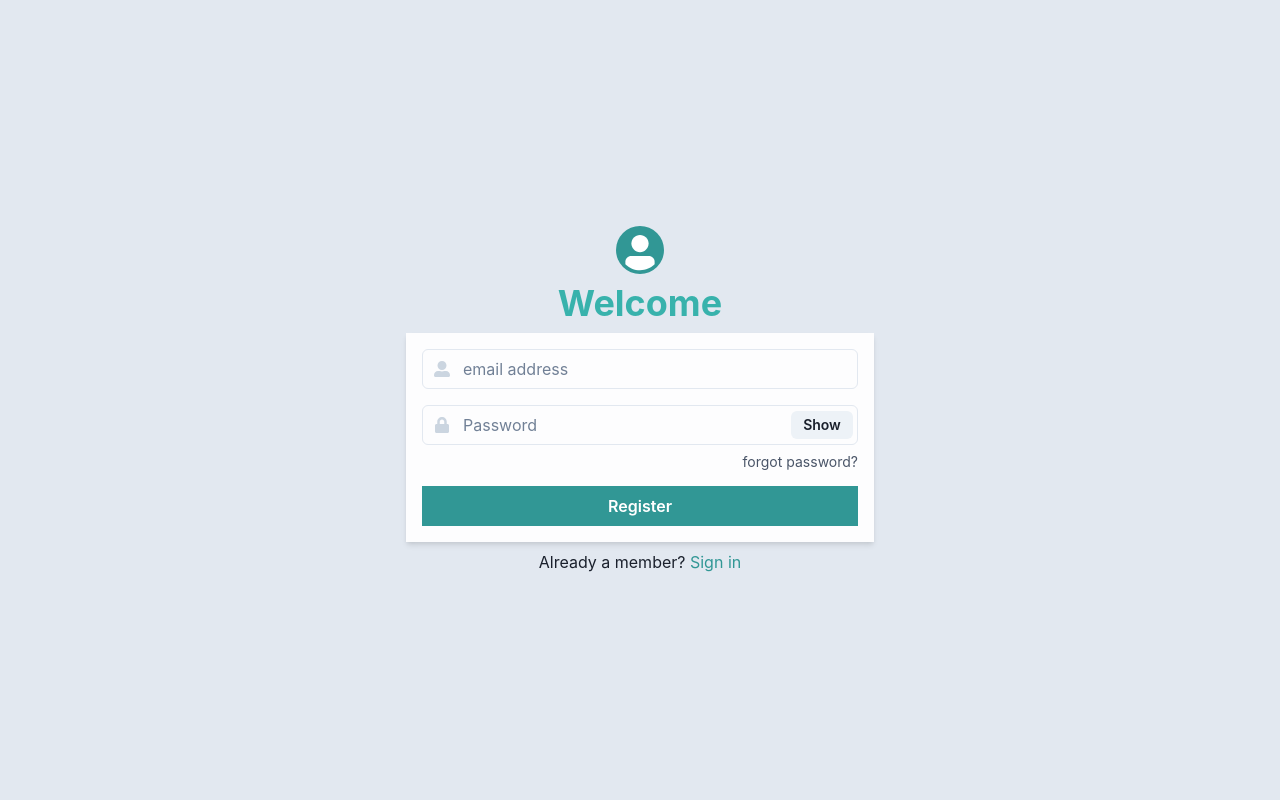
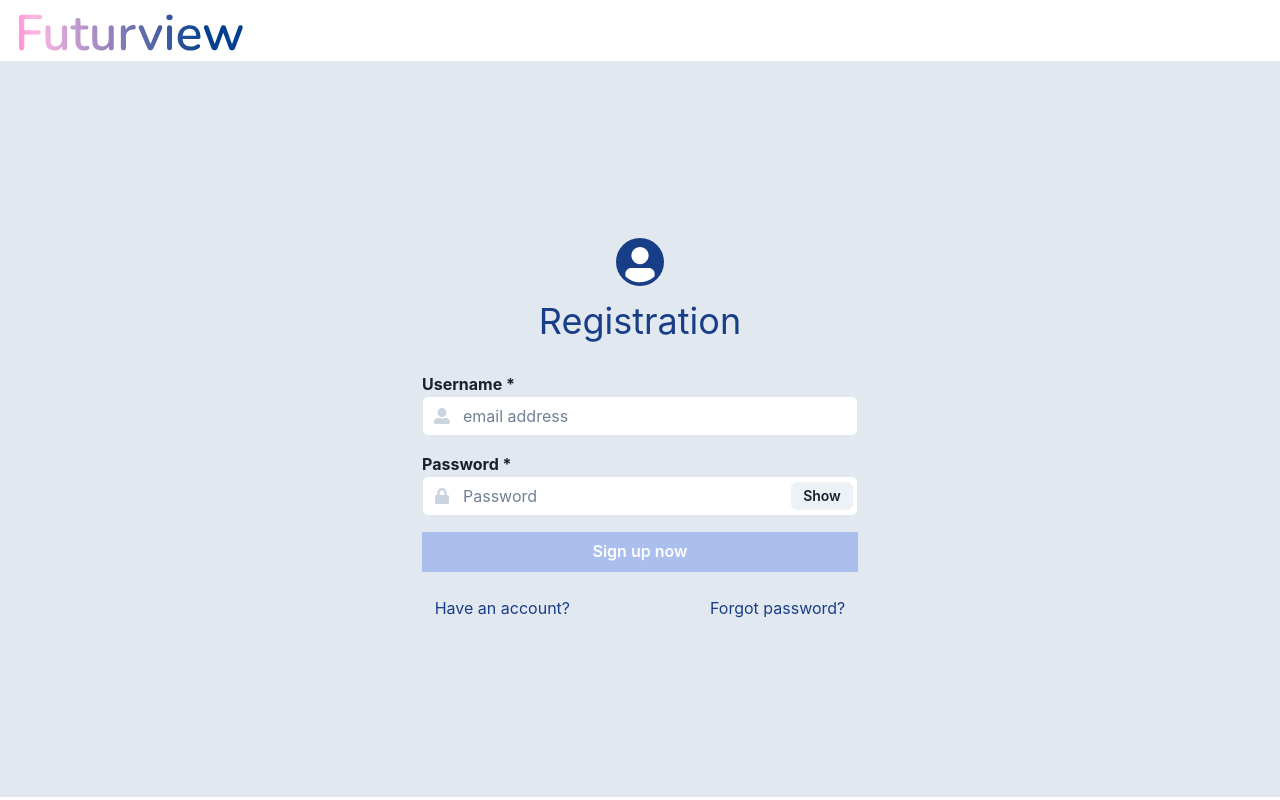
Before and after one commit to sabrinaspage/Futerview, a React (Create React App) app: page /qna in a window 1280 px wide. Built offline with nearby package versions, Linux system fonts and the light colour scheme.

Commit message:
login and registration pages

```diff
--- a/src/pages/login.jsx
+++ b/src/pages/login.jsx
@@ -12,10 +12,11 @@ import {
   Link,
   Avatar,
   FormControl,
-  FormHelperText,
+  Text,
   InputRightElement
 } from "@chakra-ui/react";
 import { FaUserAlt, FaLock } from "react-icons/fa";
+import FutureView from "../svg/futureview.svg";
 
 const CFaUserAlt = chakra(FaUserAlt);
 const CFaLock = chakra(FaLock);
@@ -26,10 +27,12 @@ const Login = () => {
   const handleShowClick = () => setShowPassword(!showPassword);
 
   return (
+    <Box>
+    <img style={{ paddingLeft: "15px" }} src={ FutureView }/>
     <Flex
       flexDirection="column"
       width="100wh"
-      height="100vh"
+      height="92vh"
       backgroundColor="gray.200"
       justifyContent="center"
       alignItems="center"
@@ -40,26 +43,28 @@ const Login = () => {
         justifyContent="center"
         alignItems="center"
       >
-        <Avatar bg="teal.500" />
-        <Heading color="teal.400">Welcome</Heading>
+        <Avatar bg="#193e88" />
+        <Text fontSize='4xl' color="#193e88">Login</Text>
         <Box minW={{ base: "90%", md: "468px" }}>
           <form>
             <Stack
               spacing={4}
               p="1rem"
-              backgroundColor="whiteAlpha.900"
-              boxShadow="md"
+              backgroundColor="transparent"
+              boxShadow="none"
             >
               <FormControl>
+                <Text fontWeight={"bold"}> Username * </Text>
                 <InputGroup>
                   <InputLeftElement
                     pointerEvents="none"
                     children={<CFaUserAlt color="gray.300" />}
                   />
-                  <Input type="email" placeholder="email address" />
+                  <Input bg="white" placeholder="email address" />
                 </InputGroup>
               </FormControl>
               <FormControl>
+              <Text fontWeight={"bold"}> Password * </Text>
                 <InputGroup>
                   <InputLeftElement
                     pointerEvents="none"
@@ -67,6 +72,7 @@ const Login = () => {
                     children={<CFaLock color="gray.300" />}
                   />
                   <Input
+                    bg="white"
                     type={showPassword ? "text" : "password"}
                     placeholder="Password"
                   />
@@ -76,12 +82,10 @@ const Login = () => {
                     </Button>
                   </InputRightElement>
                 </InputGroup>
-                <FormHelperText textAlign="right">
-                  <Link>forgot password?</Link>
-                </FormHelperText>
               </FormControl>
               <Button
                 borderRadius={0}
+                bg="#AABFEE"
                 type="submit"
                 variant="solid"
                 colorScheme="teal"
@@ -93,13 +97,17 @@ const Login = () => {
           </form>
         </Box>
       </Stack>
-      <Box>
-        New to us?{" "}
-        <Link color="teal.500" href="#">
-          Sign Up
+      <Flex>
+        <Link color="#193e88" href="/registration">
+          Don't have an account?
         </Link>
-      </Box>
+        <Box width="140px"/>
+        <Link color="#193e88" href="#">
+          Forgot password?
+        </Link>
+      </Flex>
     </Flex>
+    </Box>
   );
 };
 
--- a/src/pages/registration.jsx
+++ b/src/pages/registration.jsx
@@ -12,24 +12,27 @@ import {
   Link,
   Avatar,
   FormControl,
-  FormHelperText,
+  Text,
   InputRightElement
 } from "@chakra-ui/react";
 import { FaUserAlt, FaLock } from "react-icons/fa";
+import FutureView from "../svg/futureview.svg";
 
 const CFaUserAlt = chakra(FaUserAlt);
 const CFaLock = chakra(FaLock);
 
-const Registration = () => {
+const Login = () => {
   const [showPassword, setShowPassword] = useState(false);
 
   const handleShowClick = () => setShowPassword(!showPassword);
 
   return (
+    <Box>
+    <img style={{ paddingLeft: "15px" }} src={ FutureView }/>
     <Flex
       flexDirection="column"
       width="100wh"
-      height="100vh"
+      height="92vh"
       backgroundColor="gray.200"
       justifyContent="center"
       alignItems="center"
@@ -40,26 +43,28 @@ const Registration = () => {
         justifyContent="center"
         alignItems="center"
       >
-        <Avatar bg="teal.500" />
-        <Heading color="teal.400">Welcome</Heading>
+        <Avatar bg="#193e88" />
+        <Text fontSize='4xl' color="#193e88">Registration</Text>
         <Box minW={{ base: "90%", md: "468px" }}>
           <form>
             <Stack
               spacing={4}
               p="1rem"
-              backgroundColor="whiteAlpha.900"
-              boxShadow="md"
+              backgroundColor="transparent"
+              boxShadow="none"
             >
               <FormControl>
+                <Text fontWeight={"bold"}> Username * </Text>
                 <InputGroup>
                   <InputLeftElement
                     pointerEvents="none"
                     children={<CFaUserAlt color="gray.300" />}
                   />
-                  <Input type="email" placeholder="email address" />
+                  <Input bg="white" placeholder="email address" />
                 </InputGroup>
               </FormControl>
               <FormControl>
+              <Text fontWeight={"bold"}> Password * </Text>
                 <InputGroup>
                   <InputLeftElement
                     pointerEvents="none"
@@ -67,6 +72,7 @@ const Registration = () => {
                     children={<CFaLock color="gray.300" />}
                   />
                   <Input
+                    bg="white"
                     type={showPassword ? "text" : "password"}
                     placeholder="Password"
                   />
@@ -76,31 +82,33 @@ const Registration = () => {
                     </Button>
                   </InputRightElement>
                 </InputGroup>
-                <FormHelperText textAlign="right">
-                  <Link>forgot password?</Link>
-                </FormHelperText>
               </FormControl>
               <Button
                 borderRadius={0}
+                bg="#AABFEE"
                 type="submit"
                 variant="solid"
                 colorScheme="teal"
                 width="full"
               >
-                Register
+                Sign up now
               </Button>
             </Stack>
           </form>
         </Box>
       </Stack>
-      <Box>
-       Already a member?{" "}
-        <Link color="teal.500" href="#">
-          Sign in
+      <Flex>
+        <Link color="#193e88" href="/login">
+          Have an account?
         </Link>
-      </Box>
+        <Box width="140px"/>
+        <Link color="#193e88" href="#">
+          Forgot password?
+        </Link>
+      </Flex>
     </Flex>
+    </Box>
   );
 };
 
-export default Registration;
+export default Login;
```
Also changed, not shown: src/svg/futureview.svg (added).
